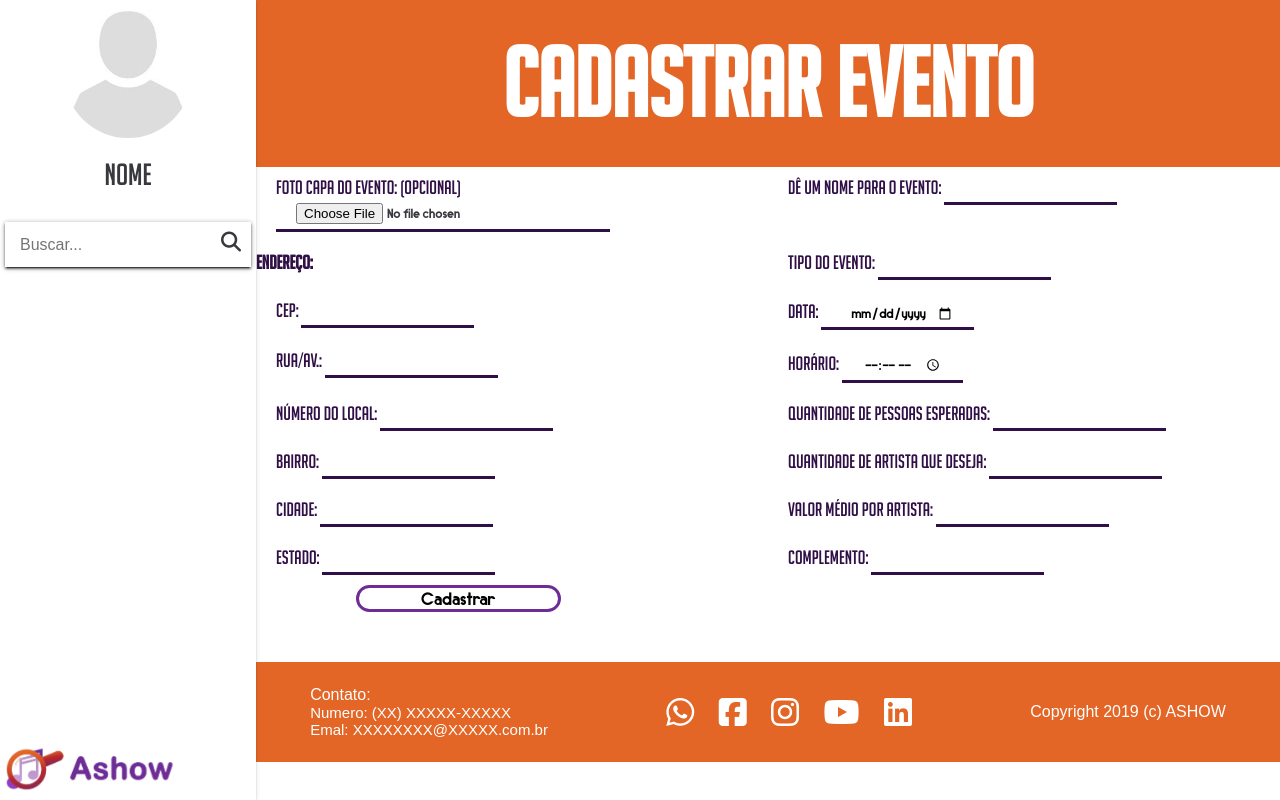
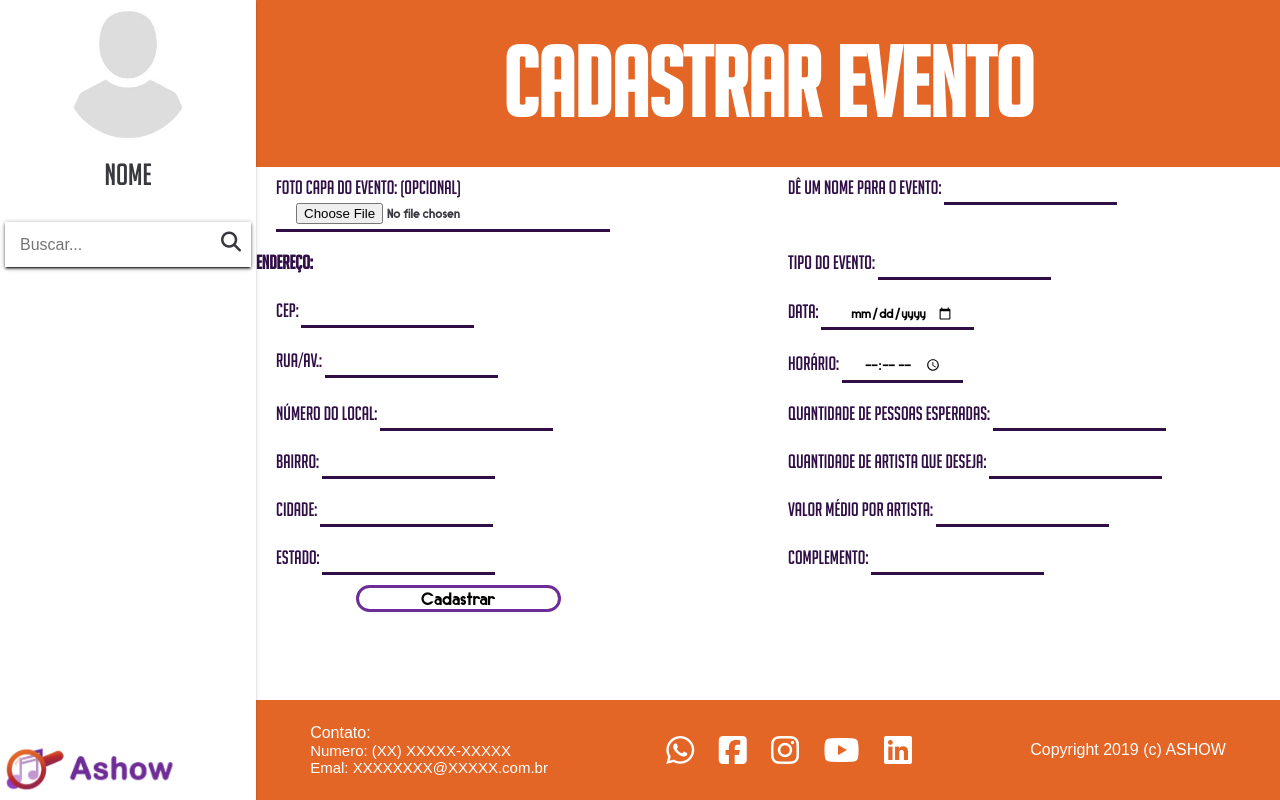
Before and after one commit to guilhermegoa/ASHOW-TIS-II-FE, a website: page pages/cadastrarEvento.html in a window 1280 px wide. Drawn offline with Linux system fonts and the light colour scheme; no server answers.

Commit message:
fix cad evento

```diff
--- a/assets/scss/cadastroEvento.scss
+++ b/assets/scss/cadastroEvento.scss
@@ -65,10 +65,6 @@
   font-weight: bold;
 }
 
-footer {
-  margin-top: 50px;
-}
-
 @media screen and (max-width: 900px) {
   #formEvent {
     margin-left: 0;
```
Also changed, not shown: pages/cadastrarEvento.html (+1 -0 lines), assets/css/cadastroEvento.css.
